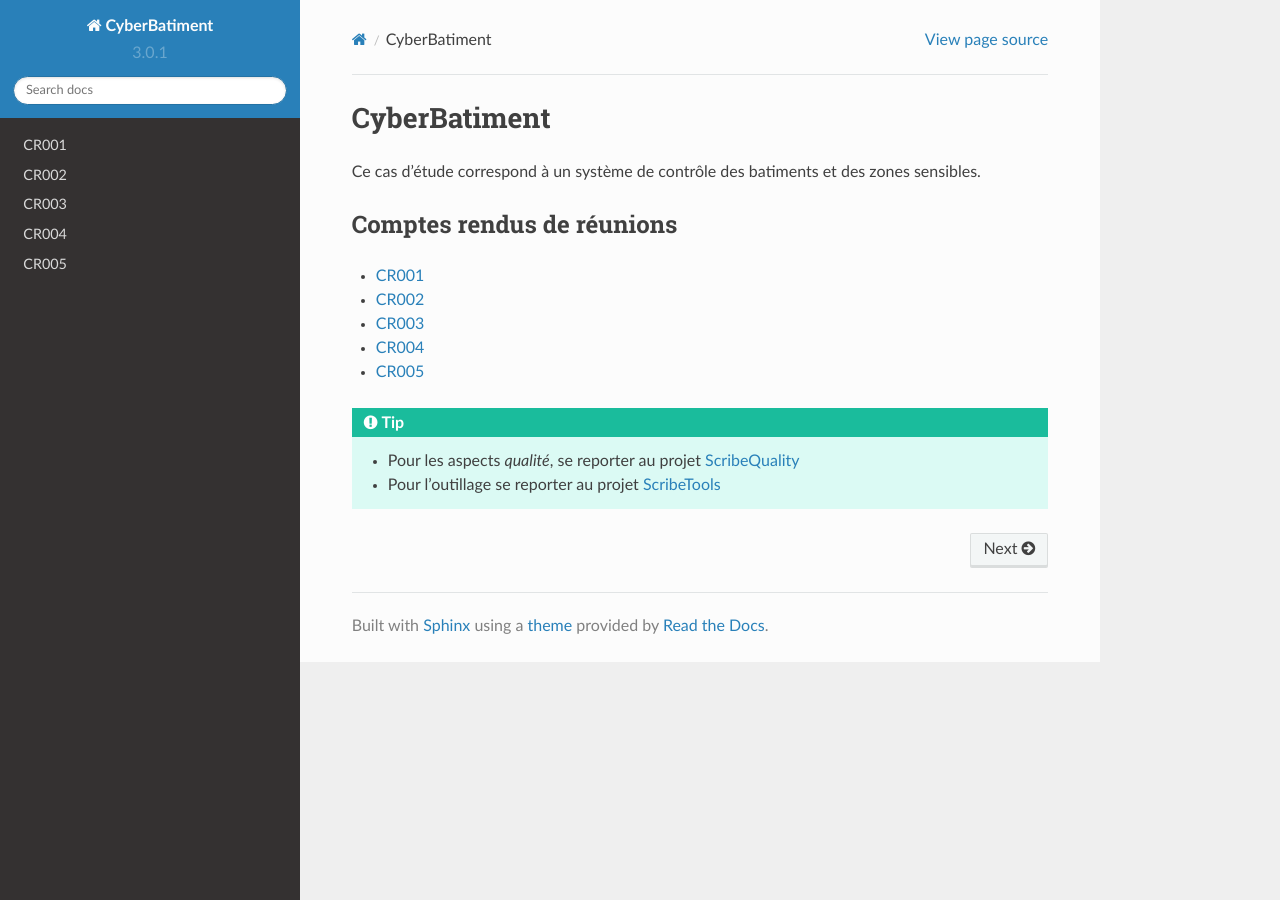
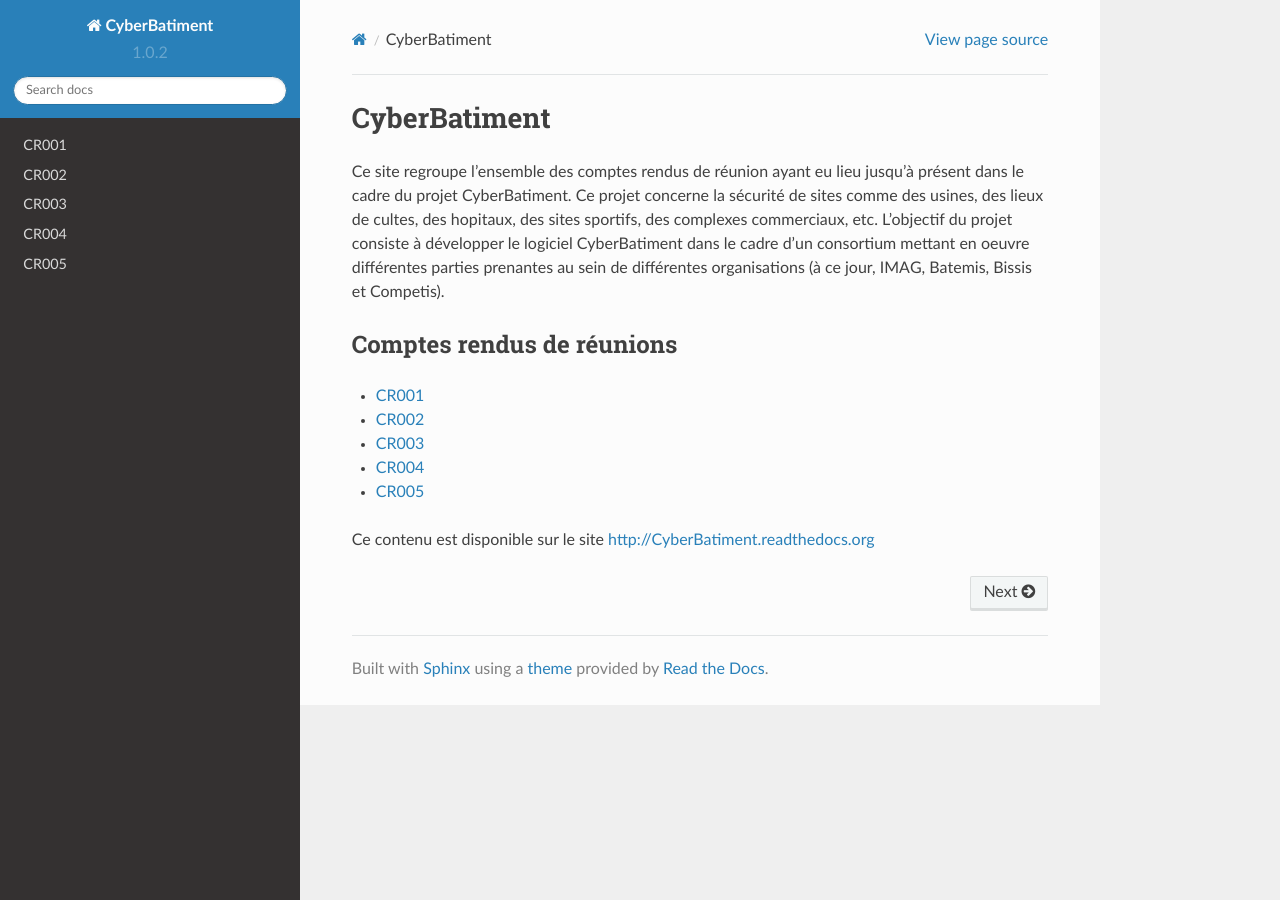
Before and after one commit to secu2/CyberBatiment, a Sphinx documentation site: the page built from docs/index.rst, in a window 1280 px wide. Built offline with Sphinx 7.4.7 and the Read the Docs theme 2.0.0, drawn with Linux system fonts in a browser that asks for light colours.

Commit message:
misc + intro

```diff
--- a/docs/conf.py
+++ b/docs/conf.py
@@ -59,9 +59,9 @@ copyright = u'2015, ufrimag'
 # built documents.
 #
 # The short X.Y version.
-version = '3.0.1'
+version = '1.0.2'
 # The full version, including alpha/beta/rc tags.
-release = '3.0.1'
+release = '1.0.2'
 
 # The language for content autogenerated by Sphinx. Refer to documentation
 # for a list of supported languages.
--- a/docs/index.rst
+++ b/docs/index.rst
@@ -1,7 +1,7 @@
 CyberBatiment
 =============
 
-Ce cas d'étude correspond à un système de contrôle des batiments et des zones sensibles.
+Ce site regroupe l'ensemble des comptes rendus de réunion ayant eu lieu jusqu'à présent dans le cadre du projet CyberBatiment. Ce projet concerne la sécurité de sites comme des usines, des lieux de cultes, des hopitaux, des sites sportifs, des complexes commerciaux, etc. L'objectif du projet consiste à développer le logiciel CyberBatiment dans le cadre d'un consortium mettant en oeuvre différentes parties prenantes au sein de différentes organisations (à ce jour, IMAG, Batemis, Bissis et Competis).
 
 Comptes rendus de réunions
 --------------------------
@@ -15,9 +15,11 @@ Comptes rendus de réunions
     res/CR004.rst
     res/CR005.rst
 
-.. tip::
-    * Pour les aspects *qualité*, se reporter au projet ScribeQuality_
-    * Pour l'outillage se reporter au projet ScribeTools_
+Ce contenu est disponible sur le site http://CyberBatiment.readthedocs.org
+
+.. . tip::
+.. .   * Pour les aspects *qualité*, se reporter au projet ScribeQuality_
+.. .    * Pour l'outillage se reporter au projet ScribeTools_
 
 .. _ScribeTools: http://scribetools.readthedocs.org
 .. _ScribeQuality: http://scribequality.readthedocs.org
```
